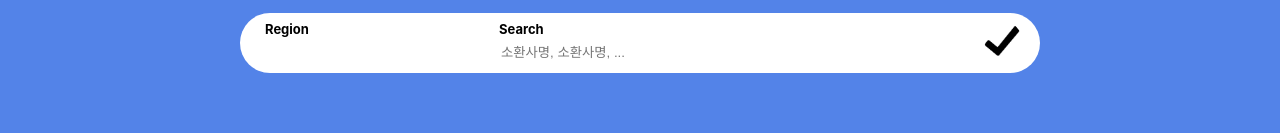
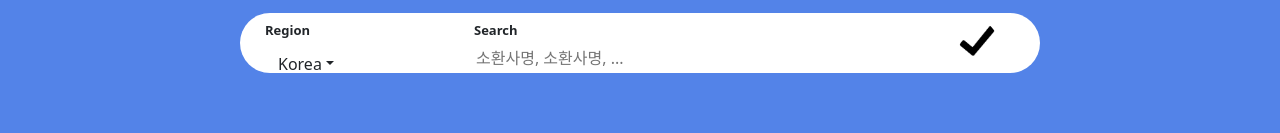
Before and after one commit to comjayoncloud/toy-reactjs-cloneopgg, a React (Create React App) app: page /jw.gg in a window 1280 px wide. Shown: the part 396-529 px from the top of the page. Built offline with nearby package versions, Linux system fonts and the light colour scheme.

Commit message:
react bootstrap dropdown 연습중

```diff
--- a/package.json
+++ b/package.json
@@ -8,7 +8,9 @@
     "@testing-library/react": "^13.4.0",
     "@testing-library/user-event": "^13.5.0",
     "axios": "^1.1.3",
+    "bootstrap": "^5.2.2",
     "react": "^18.2.0",
+    "react-bootstrap": "^2.6.0",
     "react-dom": "^18.2.0",
     "react-redux": "^8.0.4",
     "react-router-dom": "^6.4.3",
--- a/src/App.js
+++ b/src/App.js
@@ -3,6 +3,7 @@
 import "./App.css";
 import React from "react";
 import { Routes, Route } from "react-router-dom";
+import "bootstrap/dist/css/bootstrap.min.css";
 import Home from "./Page/Home";
 import SearchResult from "./Page/SearchResult";
 function App() {
--- a/src/Component/SearchContainer.js
+++ b/src/Component/SearchContainer.js
@@ -1,6 +1,7 @@
 import React, { useState } from "react";
 import "../Css/SearchContainer.scss";
 import { Navigate, useNavigate } from "react-router-dom";
+import Dropdown from "react-bootstrap/Dropdown";
 
 export default function SearchContainer() {
   const [textId, setTextId] = useState("");
@@ -25,7 +26,21 @@ export default function SearchContainer() {
       <form className="SearchForm" onSubmit={handleSubmit}>
         <div className="SearchFormRegion">
           <label>Region</label>
-          <div></div>
+          <div>
+            <Dropdown>
+              <Dropdown.Toggle variant="jaewoo" id="dropdown-basic-button">
+                Korea
+              </Dropdown.Toggle>
+
+              <Dropdown.Menu>
+                <Dropdown.Item href="#/action-1">
+                  <div>North America</div>
+                </Dropdown.Item>
+                <Dropdown.Item href="#/action-2">Europe West</Dropdown.Item>
+                <Dropdown.Item href="#/action-3">Korea</Dropdown.Item>
+              </Dropdown.Menu>
+            </Dropdown>
+          </div>
         </div>
 
         <div className="SearchFormId">
--- a/src/Css/SearchContainer.scss
+++ b/src/Css/SearchContainer.scss
@@ -22,6 +22,19 @@
       padding-left: 25px;
       width: 234px;
       height: 44px;
+      .show dropdown {
+        margin-top: 0;
+        width: 158px;
+        height: 22px;
+        background-color: yellow;
+        .dropdown-toggle btn {
+          margin-top: 0;
+          background-color: blue;
+        }
+        .dropdown-menu {
+          background-color: green;
+        }
+      }
     }
 
     .SearchFormId {
```
Also changed, not shown: 1 other file (tests, documents, lock files or other folders).
